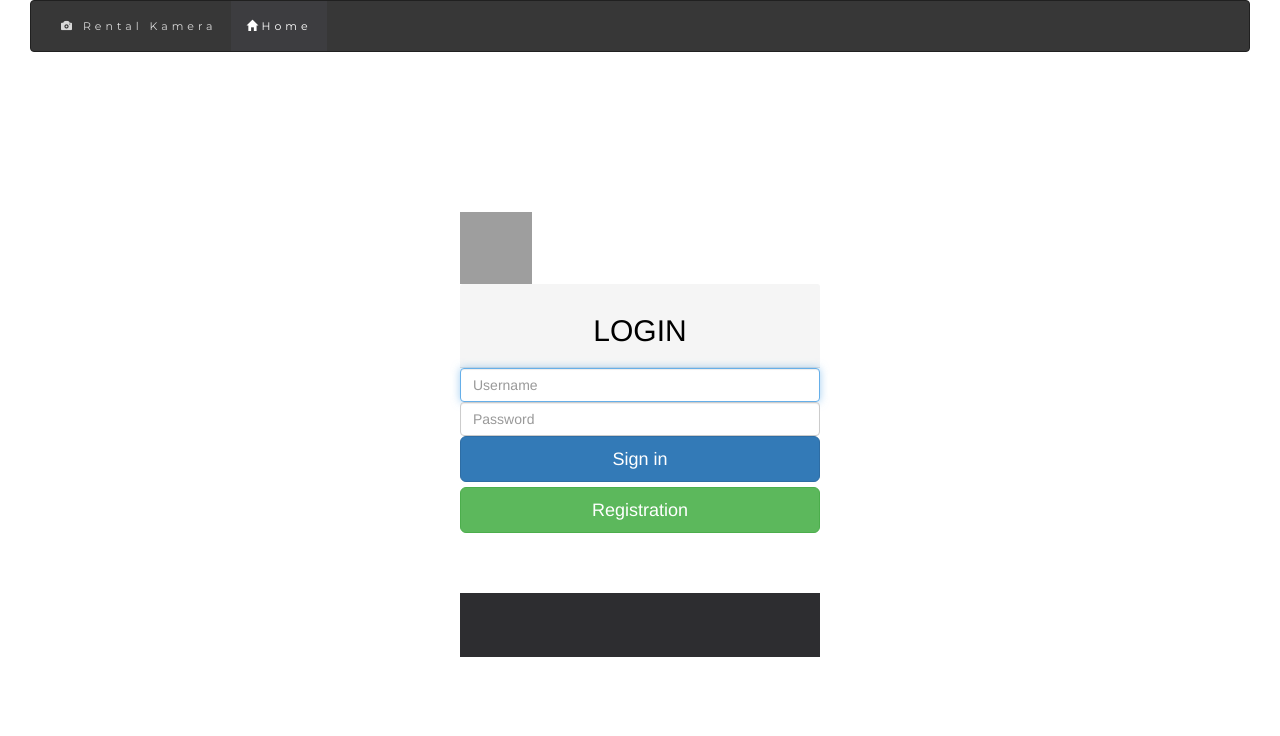
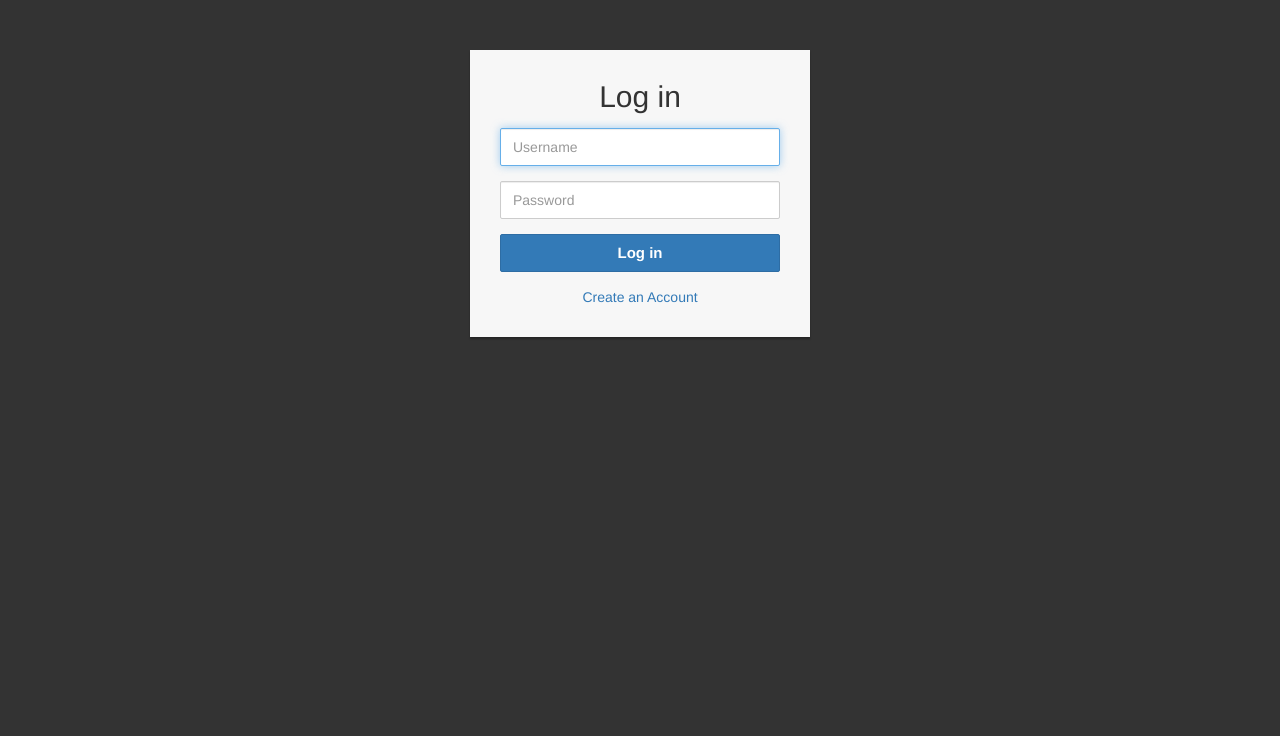
Before and after one commit to jepitt/tubesrentalkamera, a CodeIgniter app: page /database/index.php/login/cekLogin in a window 1280 px wide. Shown: the top 736 px of the page. Run offline with CodeIgniter, Linux system fonts and the light colour scheme; some libraries are stand-ins or nearby versions; grey boxes are pictures that could not be loaded.

Commit message:
edit login dan register

```diff
--- a/application/config/autoload.php
+++ b/application/config/autoload.php
@@ -60,7 +60,6 @@ $autoload['packages'] = array();
 */
 
 $autoload['libraries'] = array('database','session');
-
 
 /*
 | -------------------------------------------------------------------
--- a/application/views/login_view.php
+++ b/application/views/login_view.php
@@ -1,72 +1,57 @@
 <!DOCTYPE html>
-<html lang="">
+<html lang="en">
 <head>
 <meta charset="utf-8">
 <meta http-equiv="X-UA-Compatible" content="IE=edge">
 <meta name="viewport" content="width=device-width, initial-scale=1">
-    <title>LOGIN</title>
-    <!-- <link rel="stylesheet" type="text/css" href="style.css"> -->
-    <!-- Bootstrap CSS -->
-    <link rel="stylesheet" type="text/css" href="<?php echo base_url('assets/css/stylemember.css'); ?>">
-  <link rel="stylesheet" href="https://maxcdn.bootstrapcdn.com/bootstrap/3.3.6/css/bootstrap.min.css">
-  <link href="https://fonts.googleapis.com/css?family=Lato" rel="stylesheet" type="text/css">
-  <link href="https://fonts.googleapis.com/css?family=Montserrat" rel="stylesheet" type="text/css">
-  <script src="https://ajax.googleapis.com/ajax/libs/jquery/3.2.1/jquery.min.js"></script>
+<title>Login</title>
+<link rel="stylesheet" href="https://maxcdn.bootstrapcdn.com/bootstrap/3.3.7/css/bootstrap.min.css">
+<script src="https://ajax.googleapis.com/ajax/libs/jquery/1.12.4/jquery.min.js"></script>
 <script src="https://maxcdn.bootstrapcdn.com/bootstrap/3.3.7/js/bootstrap.min.js"></script>
-   <!--  <link rel="stylesheet" href="https://maxcdn.bootstrapcdn.com/bootstrap/3.3.6/css/bootstrap.min.css" integrity="sha384-1q8mTJOASx8j1Au+a5WDVnPi2lkFfwwEAa8hDDdjZlpLegxhjVME1fgjWPGmkzs7" crossorigin="anonymous"> -->
-
-
-    <!-- HTML5 Shim and Respond.js IE8 support of HTML5 elements and media queries -->
-    <!-- WARNING: Respond.js doesn't work if you view the page via file:// -->
-    <!--[if lt IE 9]>
-      <script src="https://oss.maxcdn.com/libs/html5shiv/3.7.2/html5shiv.min.js"></script>
-      <script src="https://oss.maxcdn.com/libs/respond.js/1.4.2/respond.min.js"></script>
-    <![endif]-->
-  </head>
-  <body data-target=".body">
-  <style>
-    .body{
-    background-color: blue;
-    color: white;
+<style type="text/css">
+    .login-form {
+        width: 340px;
+        margin: 50px auto;
+    }
+    .login-form form {
+        margin-bottom: 15px;
+        background: #f7f7f7;
+        box-shadow: 0px 2px 2px rgba(0, 0, 0, 0.3);
+        padding: 30px;
+    }
+    .login-form h2 {
+        margin: 0 0 15px;
+    }
+    .form-control, .btn {
+        min-height: 38px;
+        border-radius: 2px;
+    }
+    .btn {
+        font-size: 15px;
+        font-weight: bold;
     }
 </style>
-    <div class="container-fluid">
-      <div class="col-xs-12 col-sm-12 col-md-12 col-lg-12">
-        <nav class="navbar navbar-inverse">
-          <div class="container-fluid">
-            <ul class="nav navbar-nav">
-             <li>
-                <a href="<?php echo site_url();?>/Home"><span class="glyphicon glyphicon-camera" aria-hidden="true"></span> Rental Kamera</a>
-              </li>
-              <li class="active">
-                <a href="<?php echo site_url();?>/Home"><span class="glyphicon glyphicon-home" aria-hidden="true"></span>Home</a>
-              </li>
-            </ul>
+</head>
+  <body style="background-color: #333333;">
+    <div class="login-form">
+    <form class="form-signin" method="post" action="<?php echo base_url('index.php/Login/cekLogin') ?>">
+        <h2 class="text-center">Log in</h2>
+        <!-- <?php echo validation_errors(); ?> -->
+        <div class="form-group">
+            <?php echo validation_errors();?>
+            <input type="text" name="username" id="username" class="form-control" placeholder="Username" autofocus>
         </div>
-              <!-- <li>
-                <a href="<?php echo site_url();?>/About">About</a>
-              </li>
-              <li>
-                <a href="<?php echo site_url();?>/Contact">Contact</a>
-              </li> -->
-            </ul>
+        <div class="form-group">
+           <input type="password" name="password" id="password" class="form-control" placeholder="Password">
         </div>
-        </nav>
+        <div class="form-group">
+            <button type="submit" class="btn btn-primary btn-block">Log in</button>
         </div>
+        <div class="text-center"> <a href="<?php echo base_url('index.php/Login/register') ?>">Create an Account</a></div>
+    </form>
+
 </div>
-  </body>
-
-  <body>
-    <div class="container">
-      <div class="row">
-        <div class="col-sm-4"></div>
-        <div class="col-sm-4">
-          <br><br><br><form class="form-signin" method="post" action="<?php echo base_url('index.php/Login/cekLogin') ?>">
-                <img class="mb-4" src="https://getbootstrap.com/assets/brand/bootstrap-solid.svg" alt="" width="72" height="72">
-                <div class="panel-default">
-                 <div class="panel-heading"><h2 class="text-center" style="color: black;"> <strong></strong> LOGIN</strong></h2>
-              </div>
-      <?php echo validation_errors(); ?>
+      <!-- <?php echo validation_errors(); ?>
       <label for="username" class="sr-only">Username</label>
       <input type="text" name="username" id="username" class="form-control" placeholder="Username" autofocus>
       <label for="password" class="sr-only">Password</label>
@@ -76,88 +61,9 @@
           <a href="<?php echo base_url('index.php/Login/register') ?>" class="btn btn-lg btn-success btn-block">Registration</a>
           </form>
           <br><br><br>
-   <!--   <div class="container-fluid">
-    <div class="col-xs-12 col-sm-12 col-md-12 col-lg-12">
-      <nav class="navbar navbar-inverse">
-        <div class="container-fluid">
-          <ul class="nav navbar-nav">
-           <li>
-              <a href="<?php echo site_url();?>/Home"><span class="glyphicon glyphicon-camera" aria-hidden="true"></span>Rental Kamera</a>
-            </li>
-            <li class="active">
-              <a href="<?php echo site_url();?>/Home"><span class="glyphicon glyphicon-phone-alt" aria-hidden="true"></span> 081334358714</a>
-            </li>
-            <li>
-              <a href="<?php echo site_url();?>/About">About</a>
-            </li>
-            <li>
-              <a href="<?php echo site_url();?>/Contact">Contact</a>
-            </li>
-          </ul>
-        </div> -->
-           <footer>
-<!--  <div class="container-fluid">
-   <div class="col-xs-12 col-sm-12 col-md-12 col-lg-12">
-     <nav class="navbar navbar-inverse">
-       <div class="container-fluid">
-         <ul class="nav navbar-nav">
-          <li>
-             <a href="<?php echo site_url();?>/Home"><span class="glyphicon glyphicon-camera" aria-hidden="true"></span> Rental Kamera</a>
-           </li>
-           <li class="active">
-             <a href="<?php echo site_url();?>/Home"><span class="glyphicon glyphicon-phone-alt" aria-hidden="true"></span> 081334358714</a>
-           </li>
-         </ul>
+          -->
         </div>
-</footer>  -->
-        </nav>
       </div>
     </div>
   </body>
 </html>
-<!-- <style>
-  html,
-body {
-  height: 100%;
-}
- -->
-<!-- /* body {
-  display: -ms-flexbox;
-  display: flex;
-  -ms-flex-align: center;
-  align-items: center;
-  padding-top: 40px;
-  padding-bottom: 40px;
-  background-color: #f5f5f5;
-}
-
-.form-signin {
-  width: 100%;
-  max-width: 330px;
-  padding: 15px;
-  margin: auto;
-}
-.form-signin .checkbox {
-  font-weight: 400;
-}
-.form-signin .form-control {
-  position: relative;
-  box-sizing: border-box;
-  height: auto;
-  padding: 10px;
-  font-size: 16px;
-}
-.form-signin .form-control:focus {
-  z-index: 2;
-}
-.form-signin input[type="email"] {
-  margin-bottom: -1px;
-  border-bottom-right-radius: 0;
-  border-bottom-left-radius: 0;
-}
-.form-signin input[type="password"] {
-  margin-bottom: 10px;
-  border-top-left-radius: 0;
-  border-top-right-radius: 0;
-}
-</style> */ -->
```
Also changed, not shown: application/controllers/Pegawai.php (added, +37 -0 lines), application/views/home.php (+7 -7 lines), application/views/register_view.php (+54 -116 lines). Lines whose indentation alone changed are shown as unchanged.
